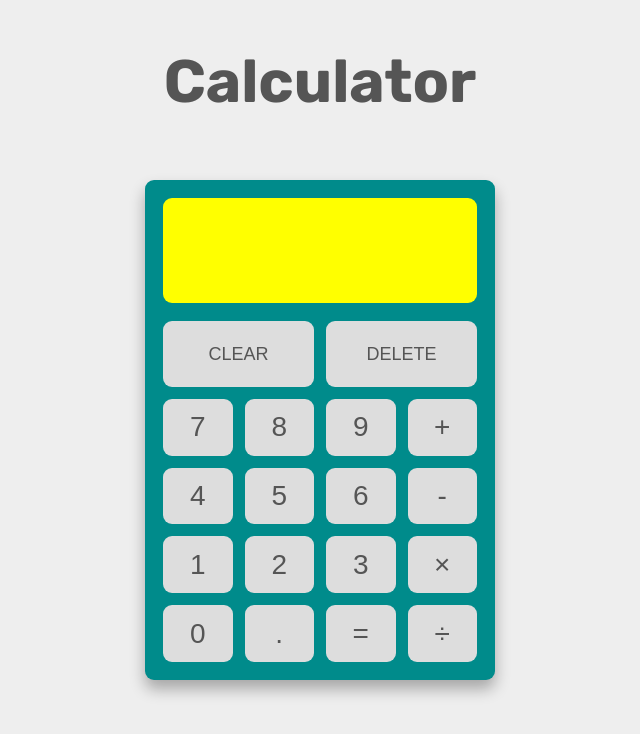
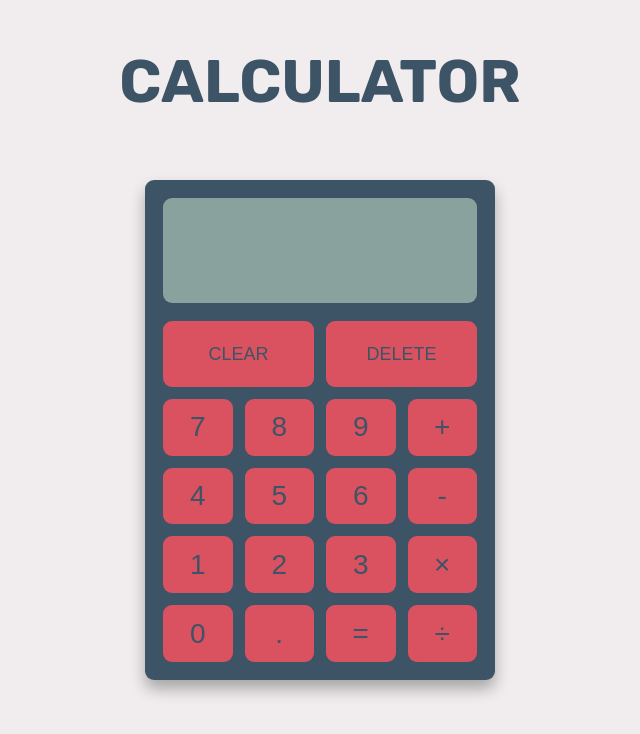
Before and after one commit to Youngmook-Lim/odin-calculator, a plain HTML site: page index.html in a window 1280 px wide. Shown: the whole page, without its empty margins (320-960 px from the left). Drawn offline with Linux system fonts and the light colour scheme.

Commit message:
Change color scheme

```diff
--- a/index.html
+++ b/index.html
@@ -18,7 +18,7 @@
   <body>
     <main class="main">
       <section class="heading">
-        <h1>Calculator</h1>
+        <h1>CALCULATOR</h1>
       </section>
       <section class="calculator">
         <div class="calculator-container">
--- a/style.css
+++ b/style.css
@@ -13,8 +13,8 @@ body {
   line-height: 1;
   font-weight: 400;
   font-size: 2.8rem;
-  color: #555;
-  background-color: #eee;
+  color: #3d5467;
+  background-color: #f1edee;
 }
 
 .main {
@@ -38,7 +38,7 @@ body {
 
 .calculator,
 .btns {
-  background-color: darkcyan;
+  background-color: #3d5467;
 }
 
 .calculator {
@@ -64,7 +64,7 @@ body {
 
 .screen {
   flex: 1;
-  background-color: yellow;
+  background-color: #8aa29e;
   text-align: right;
   padding: 1rem;
   display: flex;
@@ -114,12 +114,12 @@ body {
   border: none;
   font-size: inherit;
   color: inherit;
-  background-color: #ddd;
-  transition: all 0.1s;
+  background-color: #da5260;
+  transition: all 0.2s;
 }
 
 .btn:hover {
-  background-color: #bbb;
+  background-color: #d32f3f;
   /* transform: scale(1.05); */
 }
 
```
